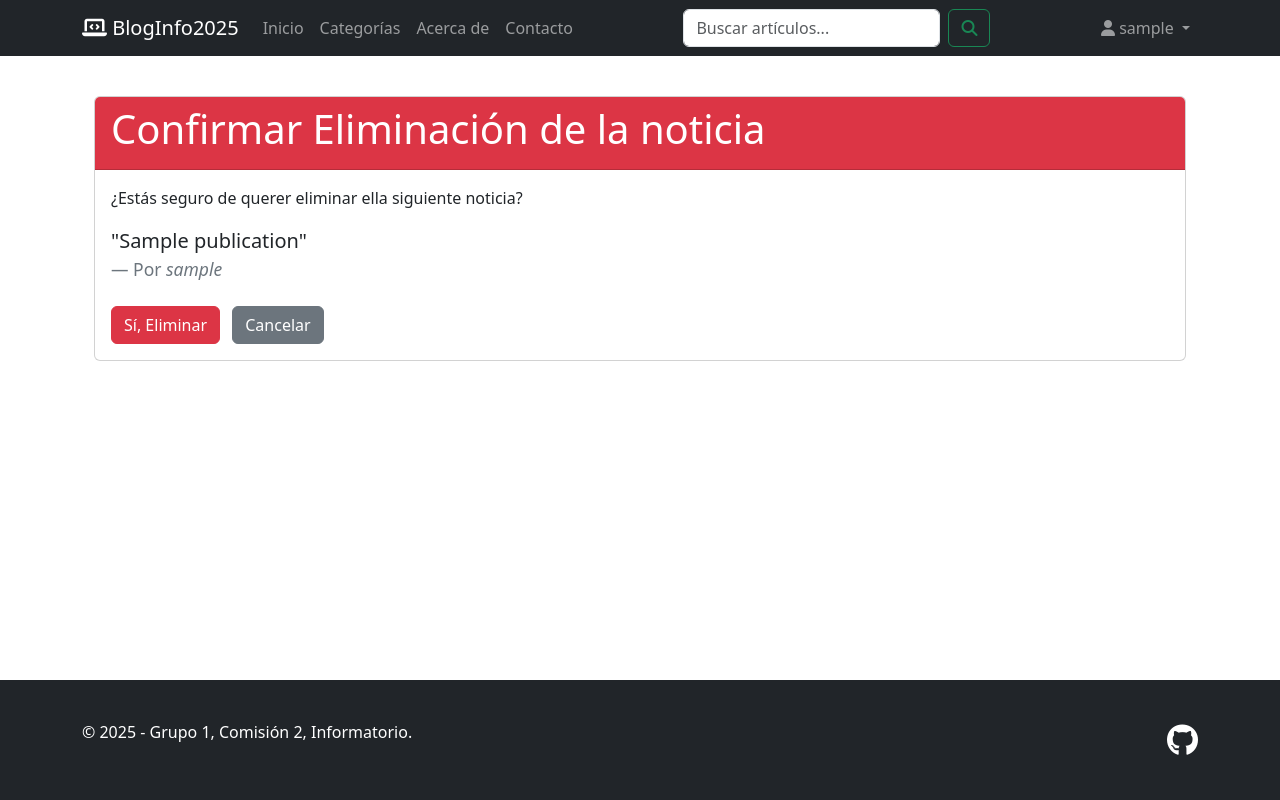
After one commit to Enzostik/Blog_Informatorio2025, a Django app: page /noticias/noticia/borrar/1 in a window 1280 px wide. The commit adds this page. Run offline with Django 5.2, Linux system fonts and the light colour scheme; a user stored in the database is signed in; tables that the repository leaves empty hold one stand-in row (values such as "Sample post").

Commit message:
Se añadieron acciones de borrar
Accion para que los usuarios con permisos administrador puedan borrar, usuarios (juntos con sus noticias y comentarios) y noticias (y sus comentarios).

```diff
--- a/blog/apps/authuser/urls.py
+++ b/blog/apps/authuser/urls.py
@@ -24,5 +24,6 @@ urlpatterns = [
     path('login/', views.login_user, name='login'),
     path('logout/', views.logount_user, name='logout'),
     path('profile/', views.profile, name='profile'),
-    path('user/<int:id_value>', views.view_user, name='user')
+    path('user/<int:id_value>', views.view_user, name='user'),
+    path('user/delte/<int:id_value>', views.delete_user, name='delete')
 ]
--- a/blog/apps/news/urls.py
+++ b/blog/apps/news/urls.py
@@ -26,6 +26,7 @@ urlpatterns = [
     path('comentarios/<int:post_id>', views.comment_post, name='comentarios'),
     path('comentarios/editar/<int:comment_id>', views.edit_comment, name='edit_comment'),
     path('comentarios/eliminar/<int:comment_id>', views.delete_comment, name='delete_comment'),
+    path('noticia/borrar/<int:post_id>', views.delete_news, name='delete_news'),
 
     # URLs para categorías (para ser incluidas bajo el namespace 'categorias')
     path('lista/', views.category_list, name='category_list'),
--- a/blog/apps/news/views.py
+++ b/blog/apps/news/views.py
@@ -159,3 +159,20 @@ def delete_comment(request:HttpRequest, comment_id:int):
         return redirect('noticias:ver_noticia', post_id=post_id) # Redirigir a la página de la publicación
 
     return render(request, 'noticias/confirm_delete_comment.html', {'comment': comment}) # Confirmación
+
+@login_required
+def delete_news(request:HttpRequest, post_id:int):
+    publication = get_object_or_404(Publication, pk=post_id)
+
+    # Revisar permisos de eliminación: solo autor o staff
+    if not (request.user == publication.author or request.user.is_staff):
+        raise PermissionDenied("No tienes permiso para eliminar este comentario.")
+
+    if request.method == 'POST':
+        # Delete comments
+        Comment.objects.filter(post__id = publication.pk).delete()
+        # Delete publication
+        publication.delete()
+        return redirect('home') # Redirigir a la página de la publicación
+
+    return render(request, 'noticias/confirm_delete_news.html', {'publication': publication}) # Confirmación
--- /dev/null
+++ b/blog/templates/noticias/confirm_delete_news.html
@@ -0,0 +1,26 @@
+{% extends 'index.html' %}
+
+{% block title %}Confirmar Eliminación{% endblock title %}
+
+{% block content %}
+<div class="container mt-4">
+    <div class="card">
+        <div class="card-header bg-danger text-white">
+            <h1 class="card-title">Confirmar Eliminación de la noticia</h1>
+        </div>
+        <div class="card-body">
+            <p class="card-text">¿Estás seguro de querer eliminar ella siguiente noticia?</p>
+            <blockquote class="blockquote mb-0">
+                <p>"{{ publication.title }}"</p>
+                <footer class="blockquote-footer">Por <cite title="Source Title">{{ publication.author.username }}</cite></footer>
+            </blockquote>
+
+            <form method="post" class="mt-4">
+                {% csrf_token %}
+                <button type="submit" class="btn btn-danger me-2">Sí, Eliminar</button>
+                <a href="{% url 'noticias:ver_noticia' publication.pk %}" class="btn btn-secondary">Cancelar</a>
+            </form>
+        </div>
+    </div>
+</div>
+{% endblock content %}
--- a/blog/templates/noticias/ver_noticia.html
+++ b/blog/templates/noticias/ver_noticia.html
@@ -17,6 +17,11 @@
                             <br> Actualizado: {{ publication.last_update|date:"d M, Y" }}
                         {% endif %}
                         <br> Categoría: <span class="badge bg-info text-dark">{{ publication.category }}</span>
+                        {% if user.is_superuser or user.is_staff or user == publication.author %}
+                            <div class="mt-2 text-end">
+                                <a href="{% url "noticias:delete_news" publication.pk %}" class="btn btn-sm btn-outline-danger"><i class="fa-solid fa-trash-alt"></i> Eliminar noticia</a>
+                            </div>
+                        {% endif %}
                     </p>
                     {% if publication.image %}
                     <div class="text-center">
```
Also changed, not shown: blog/apps/authuser/views.py (+22 -2 lines), blog/templates/user/confirm_delete_user.html (added, +21 -0 lines), blog/templates/user/user.html (+7 -0 lines), 1 other file.
